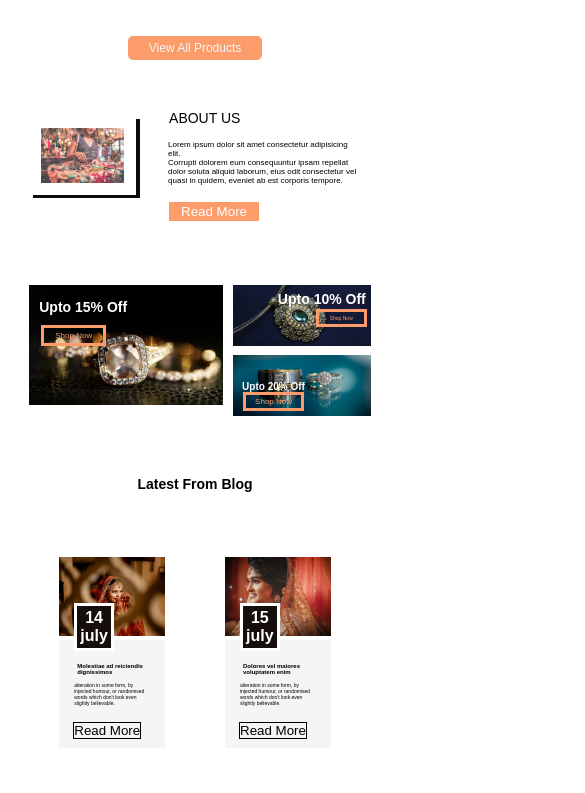
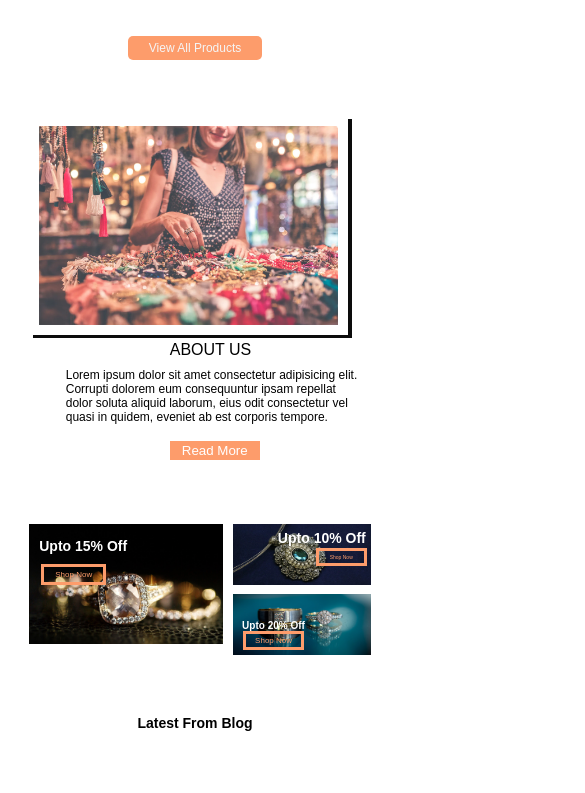
Before and after one commit to saini9989/healetjewells, a plain HTML site: page index.html in a window 390 px wide. Shown: the part 3279-4072 px from the top of the page, 585 px wide, since content can reach past the window. Drawn offline with Linux system fonts and the light colour scheme; a web font is replaced by a local one.

Commit message:
first commit

```diff
--- a/responsive.css
+++ b/responsive.css
@@ -83,24 +83,24 @@
     }
 
     #img-box .row img {
-        width: 25%;
+        width: 90%;
         box-shadow: 4px 3px;
         margin: 0px;
-        padding: 12px;
+        padding: 10px;
         margin-top: 33px;
     }
 
     #img-box .row .left h6 {
         font-weight: 200;
-        font-size: 14px;
-        margin-top: 27px;
-        margin-bottom: 14px;
+        font-size: 16px;
+        margin-top: 258px;
+        margin-bottom: 9px;
         margin-left: -191px;
     }
 
     #img-box .row .left p {
-        margin-left: -192px;
-        font-size: 8px;
+        margin-left: -295px;
+        font-size: 12px;
     }
 
     .row .left button {
@@ -218,4 +218,11 @@
         margin: -375px;
         padding: 8px;
     }
+
+    #end form input {
+        margin-left: -21px;
+        font-size: 14px;
+        padding: 7px 4px 8px 8px;
+    }
+    .footer i{    padding: 10px;}
 }
```
Also changed, not shown: 1 other file.
